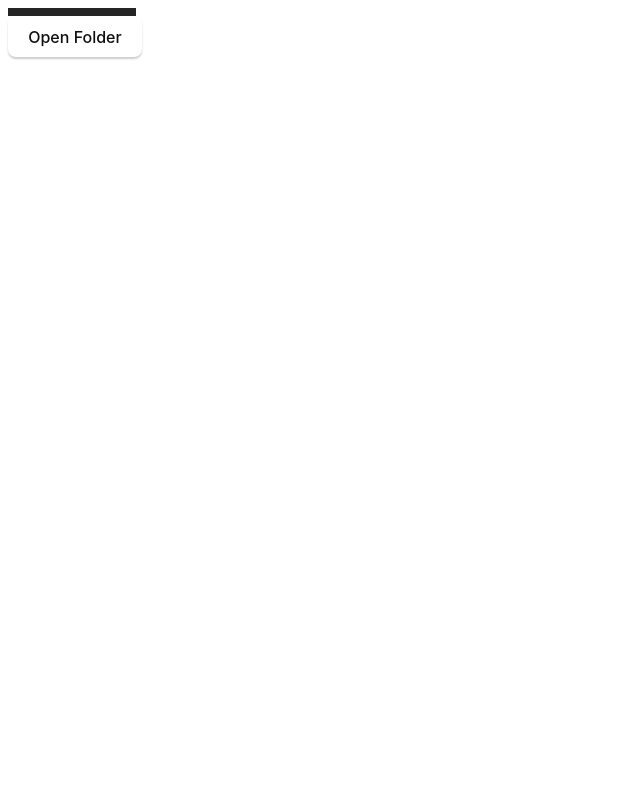
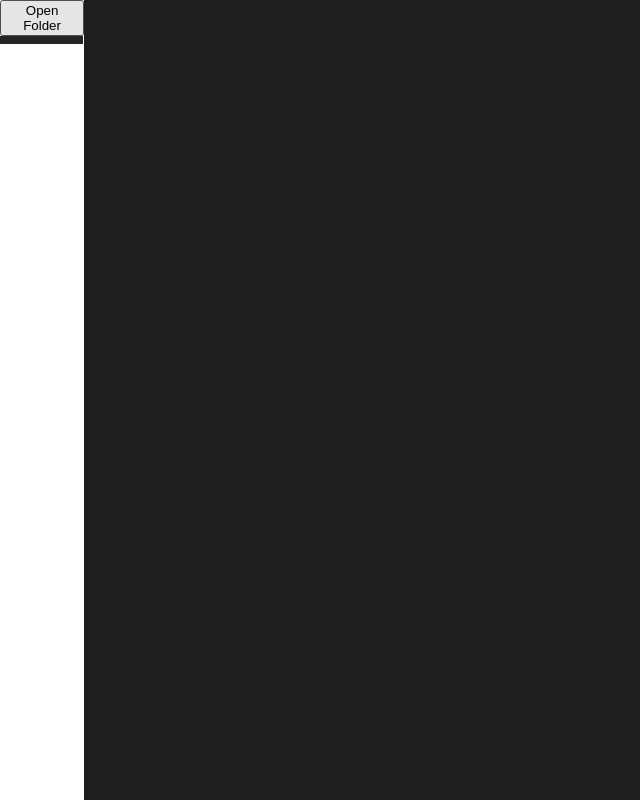
Before and after one commit to readable111/modok, a React (Vite) app: page / in a window 1280 px wide. Shown: the whole page, without its empty margins (0-640 px from the left). Built offline with nearby package versions, Linux system fonts and the light colour scheme.

Commit message:
feat: styling and reading lines instead of string (#3)
* chore: read line by line and preserve whitespace

* styling

```diff
--- a/src/App.css
+++ b/src/App.css
@@ -1,4 +1,3 @@
---editor-bg: #1e1e1e
 
 .logo.vite:hover {
   filter: drop-shadow( 0 2em #747bff);
@@ -6,6 +5,10 @@
 
 .logo.react:hover {
   filter: drop-shadow(0 0 2em #61dafb);
+}
+
+body {
+  margin: 0px
 }
 
 :root {
@@ -57,80 +60,6 @@
   -webkit-text-size-adjust: 100%;
 }
 
-.container {
-  margin: 0;
-  padding-top: 10vh;
-  display: flex;
-  flex-direction: column;
-  justify-content: center;
-  text-align: center;
-}
-
-.logo {
-  height: 6em;
-  padding: 1.5em;
-  will-change: filter;
-  transition: 0.75s;
-}
-
-.logo.tauri:hover {
-  filter: drop-shadow(0 0 2em #24c8db);
-}
-
-.row {
-  display: flex;
-  justify-content: center;
-}
-
-a {
-  font-weight: 500;
-  color: #646cff;
-  text-decoration: inherit;
-}
-
-a:hover {
-  color: #535bf2;
-}
-
-h1 {
-  text-align: center;
-}
-
-input,
-button {
-  border-radius: 8px;
-  border: 1px solid transparent;
-  padding: 0.6em 1.2em;
-  font-size: 1em;
-  font-weight: 500;
-  font-family: inherit;
-  color: #0f0f0f;
-  background-color: #ffffff;
-  transition: border-color 0.25s;
-  box-shadow: 0 2px 2px rgba(0, 0, 0, 0.2);
-}
-
-button {
-  cursor: pointer;
-}
-
-button:hover {
-  border-color: #396cd8;
-}
-button:active {
-  border-color: #396cd8;
-  background-color: #e8e8e8;
-}
-
-input,
-button {
-  outline: none;
-}
-
-#greet-input {
-  margin-right: 5px;
-}
-
 @media (prefers-color-scheme: dark) {
   :root {
     color: #f6f6f6;
@@ -151,6 +80,42 @@ button {
   }
 }
 
+.content {
+  display: flex;
+  flex-direction: row;
+  width: 100vw;
+  height: 100vh;
+}
+
+.file-contents {
+  display: flex;
+  flex-direction: column;
+  width: 100%;
+  overflow: auto;
+  background-color: var(--editor-bg);
+  pre {
+    margin: 0px;
+    padding: 3px;
+  }
+}
+
+.side-container {
+  display: flex;
+  flex-direction: column;
+}
+
+.line {
+  display: flex;
+  flex-direction: row;
+  align-items: center;
+  .line-number {
+    background-color: var(--activitybar-bg);
+    text-align: center;
+    width: 25px;
+    padding: 3px;
+  }
+}
+
 .file-tree {
   display: flex;
   flex-direction: column;
--- a/src/App.tsx
+++ b/src/App.tsx
@@ -26,11 +26,22 @@ function App() {
 
   return (
     <main>
-      <SideBuffer files={files}/>
-      <div>
-        <button onClick={pickFolder}>Open Folder</button>
+      <div className="content">
+        <div className="side-container">
+          <div>
+            <button onClick={pickFolder}>Open Folder</button>
+          </div>
+          <SideBuffer files={files}/>
+        </div>
+        <div className="file-contents">
+          {fileBuffer.map((line, ind) =>(
+            <div className="line">
+              <div className="line-number">{ind}</div>
+              <pre>{line}</pre>
+            </div>
+          ))}
+        </div>
       </div>
-      <div>{fileBuffer}</div>
     </main>
   );
 }
--- a/src/store/useAppStore.ts
+++ b/src/store/useAppStore.ts
@@ -4,16 +4,16 @@ import { File } from "../types/file.ts"
 import { ReactNode } from "react";
 
 interface AppStore {
-  fileBuffer: String,
+  fileBuffer: String[],
   fetchBuffer: (dir: String) => Promise<void>,
 }
 
 export const useAppStore = create<AppStore>((set, get) => ({
-  fileBuffer: "",
+  fileBuffer: [],
 
   fetchBuffer: async (dir) =>{
     try{
-      const files = await invoke<string>("open_and_read_buffer", {filePath: dir})
+      const files = await invoke<string[]>("open_and_read_buffer", {filePath: dir})
       set({fileBuffer: files})
     } catch (err) {
       console.error("Something went wrong", err)
```
Also changed, not shown: 1 other file (tests, documents, lock files or other folders).
